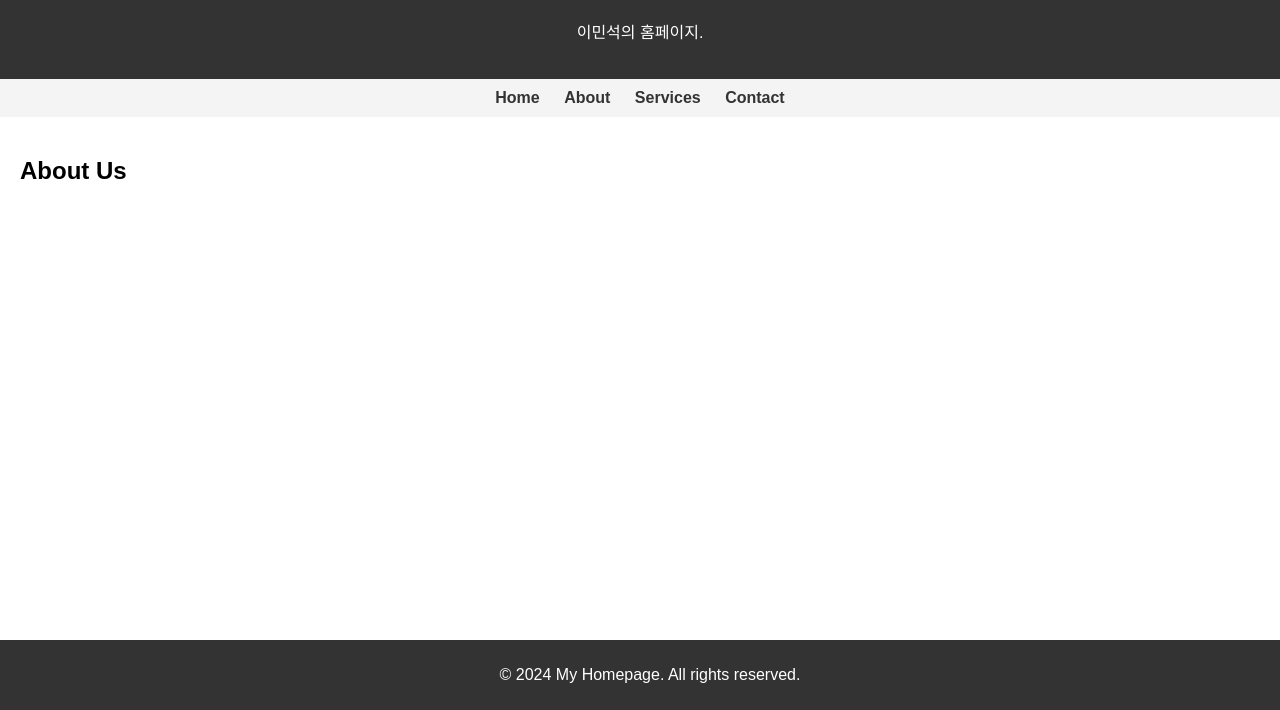
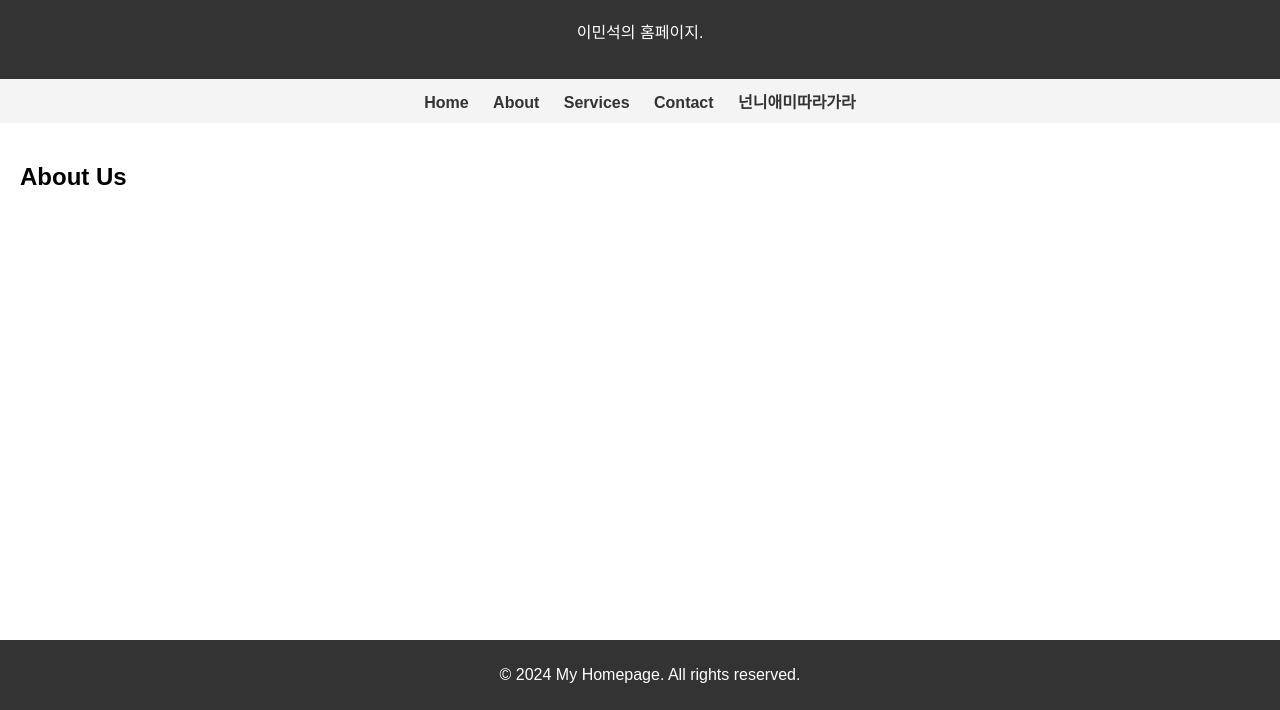
Before and after one commit to contrailgo/contrails.github.io, a plain HTML site: page index.html in a window 1280 px wide. Shown: the part 90-800 px from the top of the page. Drawn offline with Linux system fonts and the light colour scheme.

Commit message:
Update index.html

```diff
--- a/index.html
+++ b/index.html
@@ -53,6 +53,7 @@
         <a href="#">About</a>
         <a href="#">Services</a>
         <a href="#">Contact</a>
+        <a href="#">넌니애미따라가라</a>
     </nav>
 
     <main>
```
